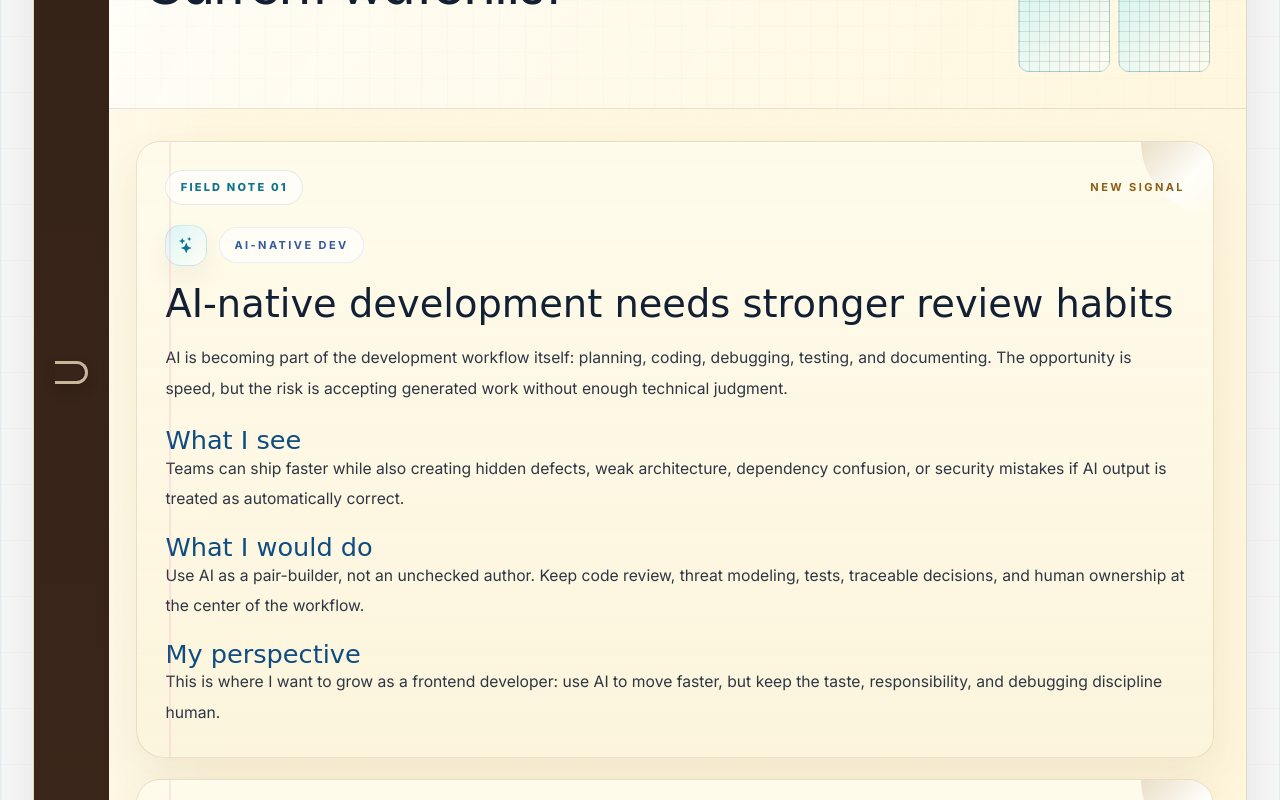
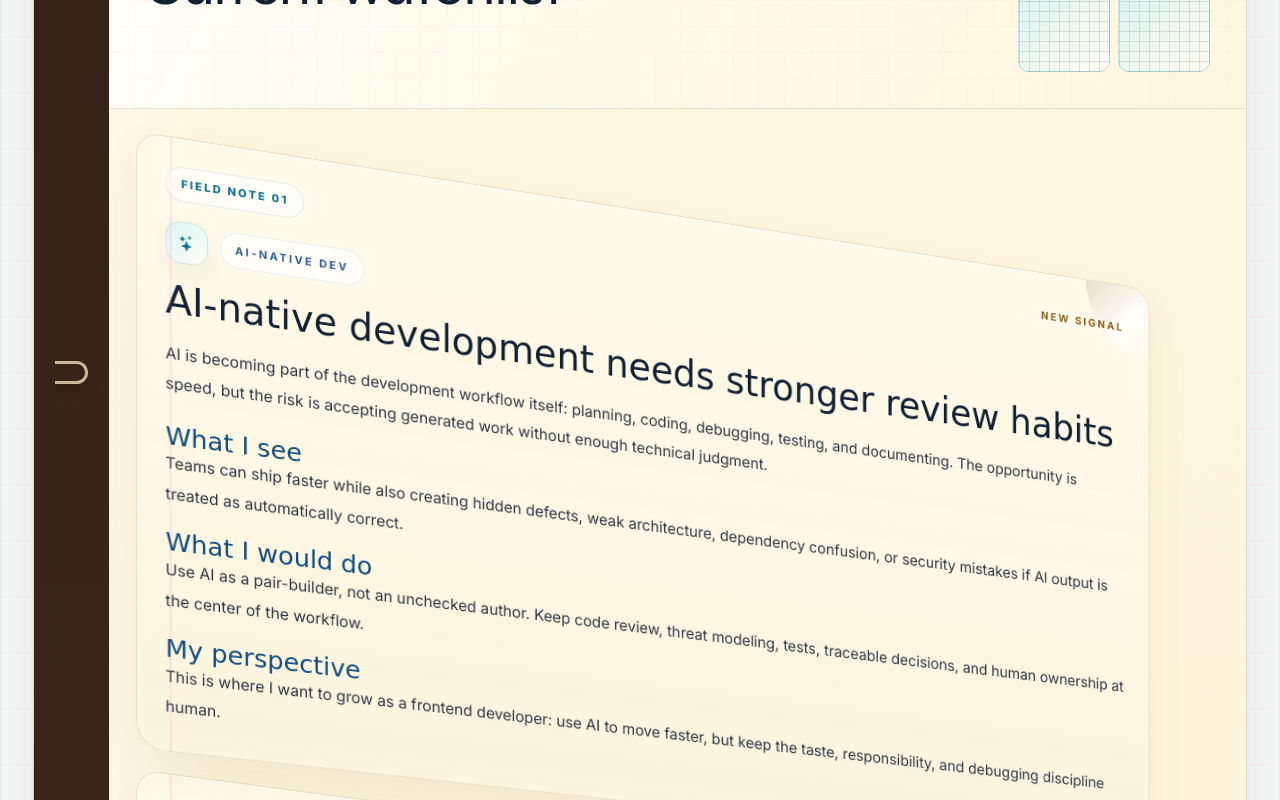
Before and after one commit to ash-krsna/my-portfolio, a React (Vite) app: page / in a window 1280 px wide. Shown: the part 5100-5900 px from the top of the page. Built offline with nearby package versions, Linux system fonts and the light colour scheme.

Commit message:
Restore notebook page flip effect

```diff
--- a/src/sections/NotesSpaceSection.jsx
+++ b/src/sections/NotesSpaceSection.jsx
@@ -1,3 +1,5 @@
+import { useRef } from "react";
+import { motion, useScroll, useTransform } from "framer-motion";
 import { SectionHeading } from "../components/SectionHeading";
 import { notesSpaceItems } from "../data/content";
 
@@ -12,11 +14,30 @@ const noteIcons = [
   "bi-robot"
 ];
 
-function NotebookPage({ item, index }) {
+function NotebookPage({ item, index, total }) {
+  const pageRef = useRef(null);
+  const { scrollYProgress } = useScroll({
+    target: pageRef,
+    offset: ["start 88%", "end 34%"]
+  });
+  const rotateY = useTransform(scrollYProgress, [0, 0.42, 1], [-42, 0, 3]);
+  const y = useTransform(scrollYProgress, [0, 0.42, 1], [28, 0, -10]);
+  const opacity = useTransform(scrollYProgress, [0, 0.22, 1], [0.28, 1, 1]);
   const icon = noteIcons[index % noteIcons.length];
 
   return (
-    <article className="notebook-page note-card p-6 md:p-7">
+    <motion.article
+      ref={pageRef}
+      style={{
+        rotateY,
+        y,
+        opacity,
+        transformPerspective: 1300,
+        transformOrigin: "left center",
+        zIndex: total - index
+      }}
+      className="notebook-page note-card p-6 md:p-7"
+    >
       <div className="note-page-meta">
         <span className="note-page-number">Field note {String(index + 1).padStart(2, "0")}</span>
         <span className="note-status">{item.status}</span>
@@ -47,7 +68,7 @@ function NotebookPage({ item, index }) {
         <p className="note-label">My perspective</p>
         <p className="note-body">{item.perspective}</p>
       </div>
-    </article>
+    </motion.article>
   );
 }
 
@@ -92,7 +113,7 @@ export function NotesSpaceSection() {
 
         <div className="notebook-pages">
           {notesSpaceItems.map((item, index) => (
-            <NotebookPage key={item.title} item={item} index={index} />
+            <NotebookPage key={item.title} item={item} index={index} total={notesSpaceItems.length} />
           ))}
         </div>
       </div>
--- a/src/styles/index.css
+++ b/src/styles/index.css
@@ -583,9 +583,12 @@ textarea {
   display: grid;
   gap: 1.35rem;
   padding: clamp(1.1rem, 3vw, 2rem);
+  perspective: 1400px;
 }
 
 .notebook-page {
+  transform-style: preserve-3d;
+  backface-visibility: hidden;
   min-height: 27rem;
   margin-left: -0.3rem;
 }
@@ -929,4 +932,7 @@ textarea {
     scroll-behavior: auto !important;
   }
 
+  .notebook-page {
+    transform: none !important;
+  }
 }
```
